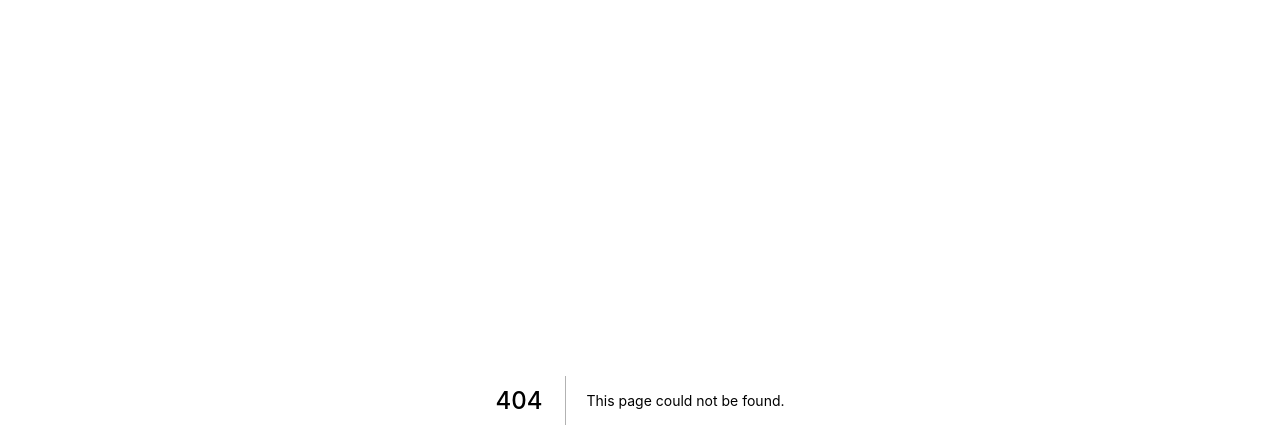
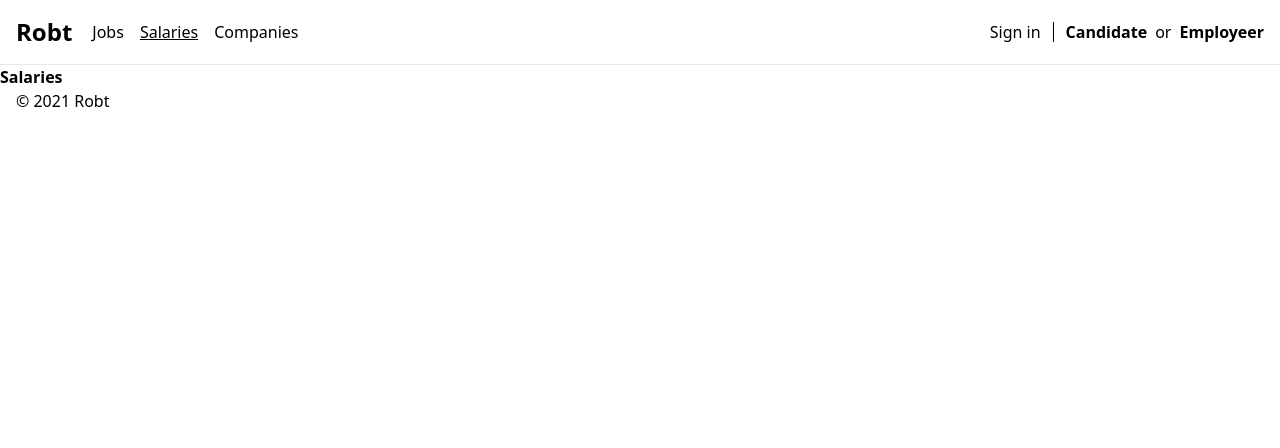
Before and after one commit to Almsrr/robt, a Next.js app: page /salaries in a window 1280 px wide. Before the commit this address had no page. Shown: the top 448 px of the page. Built offline with nearby package versions, Linux system fonts and the light colour scheme.

Commit message:
salaries page

```diff
--- /dev/null
+++ b/pages/salaries/index.tsx
@@ -0,0 +1,13 @@
+import { FC } from "react";
+
+import Layout from "../../components/UI/Layout";
+
+const Salaries: FC = function () {
+  return (
+    <Layout>
+      <h1>Salaries</h1>
+    </Layout>
+  );
+};
+
+export default Salaries;
```
